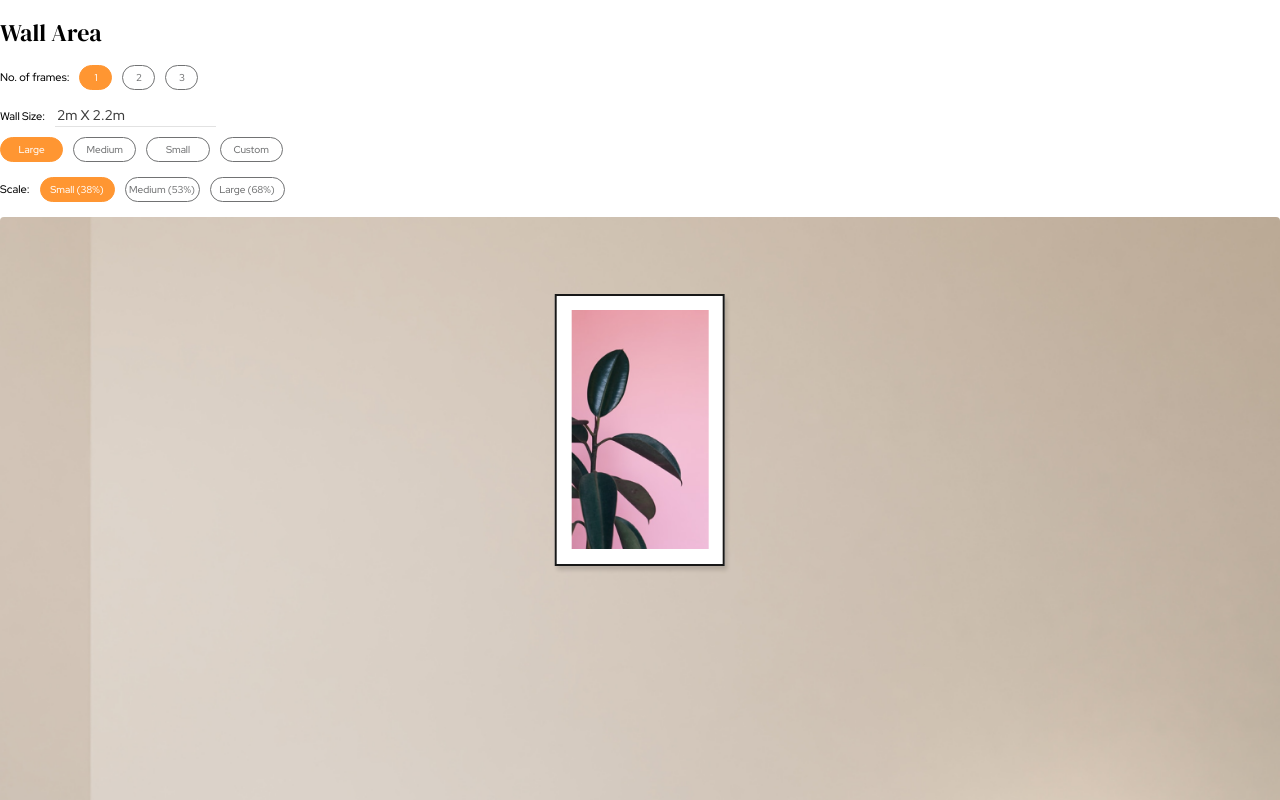
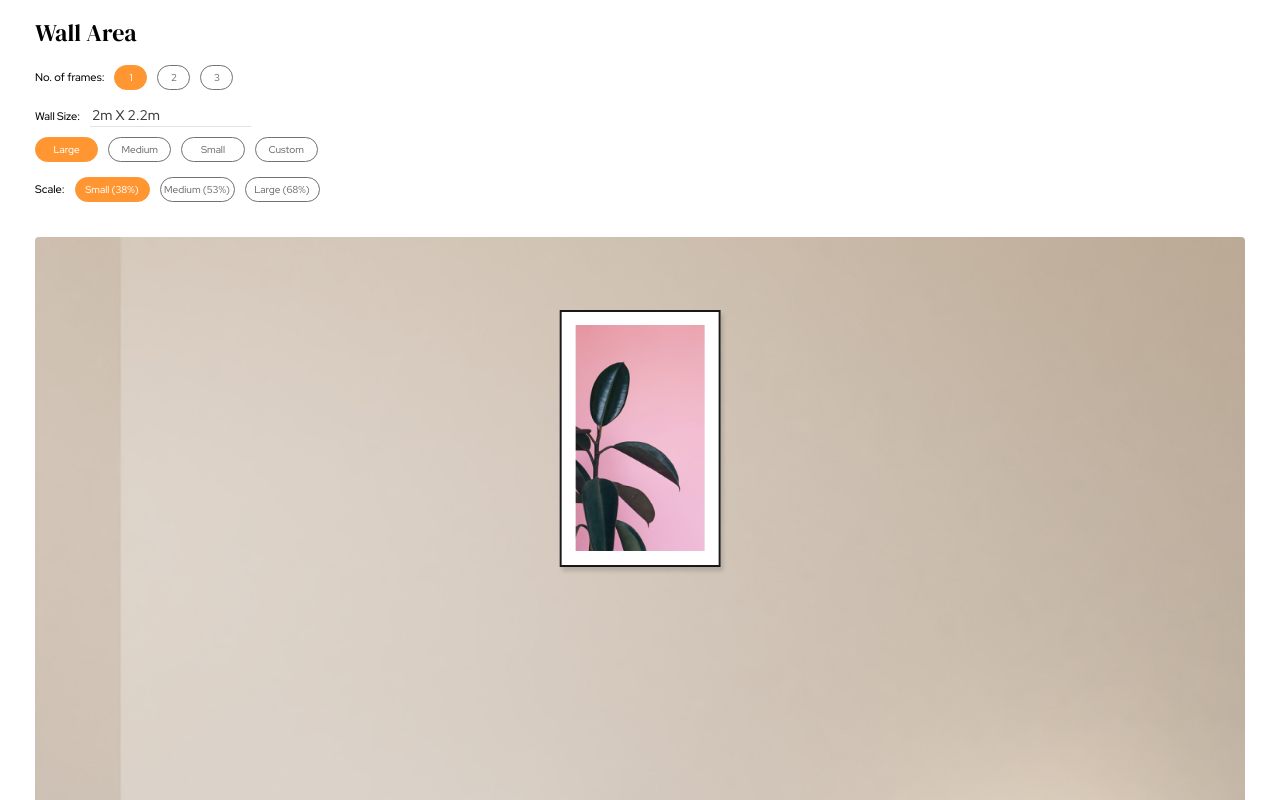
Before and after one commit to tejas-kothari/ai-photo-wall, a React (Create React App) app: page /wall-area in a window 1280 px wide. Shown: the top 800 px of the page. Built offline with nearby package versions, Linux system fonts and the light colour scheme.

Commit message:
Page padding

```diff
--- a/src/pages/RoomsPage.css
+++ b/src/pages/RoomsPage.css
@@ -1,3 +1,8 @@
+.RoomsPage {
+  padding-left: 35px;
+  padding-right: 35px;
+}
+
 .roomBubble {
   width: 75px;
   margin-right: 10px;
--- a/src/pages/RoomsPage.js
+++ b/src/pages/RoomsPage.js
@@ -10,7 +10,7 @@ export default function RoomsPage() {
   const [activatedBtn, setActivatedBtn] = useState(0);
 
   return (
-    <div>
+    <div className="RoomsPage">
       <h1 className="PageTitle">For you</h1>
       <div className="BubbleContainer">
         {["Living Room", "Bedroom", "Dining Room"].map((room, index) => (
--- a/src/pages/WallAreaPage.css
+++ b/src/pages/WallAreaPage.css
@@ -1,3 +1,8 @@
+.WallAreaPage {
+  padding-left: 35px;
+  padding-right: 35px;
+}
+
 .optionLayout {
   display: flex;
   align-items: center;
@@ -60,6 +65,7 @@
 .frameRoomContainer {
   position: relative;
   overflow: hidden;
+  margin-top: 20px;
 }
 
 .frameArea {
--- a/src/pages/WallAreaPage.js
+++ b/src/pages/WallAreaPage.js
@@ -139,7 +139,7 @@ export default function WallAreaPage() {
   };
 
   return (
-    <div>
+    <div className="WallAreaPage">
       <h1 className="PageTitle">Wall Area</h1>
       <div className="optionLayout">
         <span className="optionTitle">No. of frames:</span>
```
